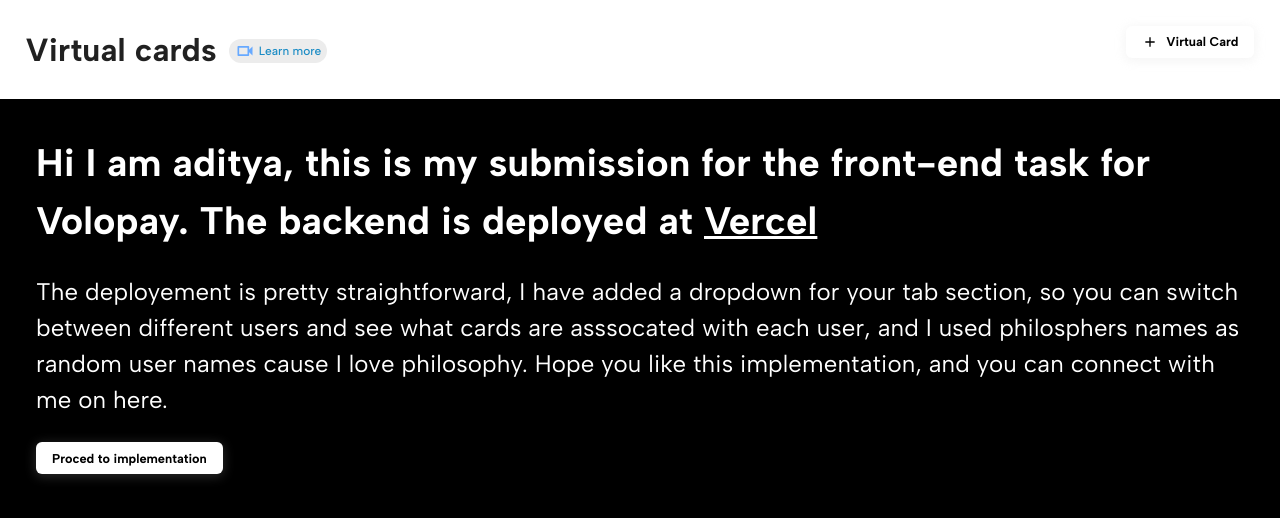
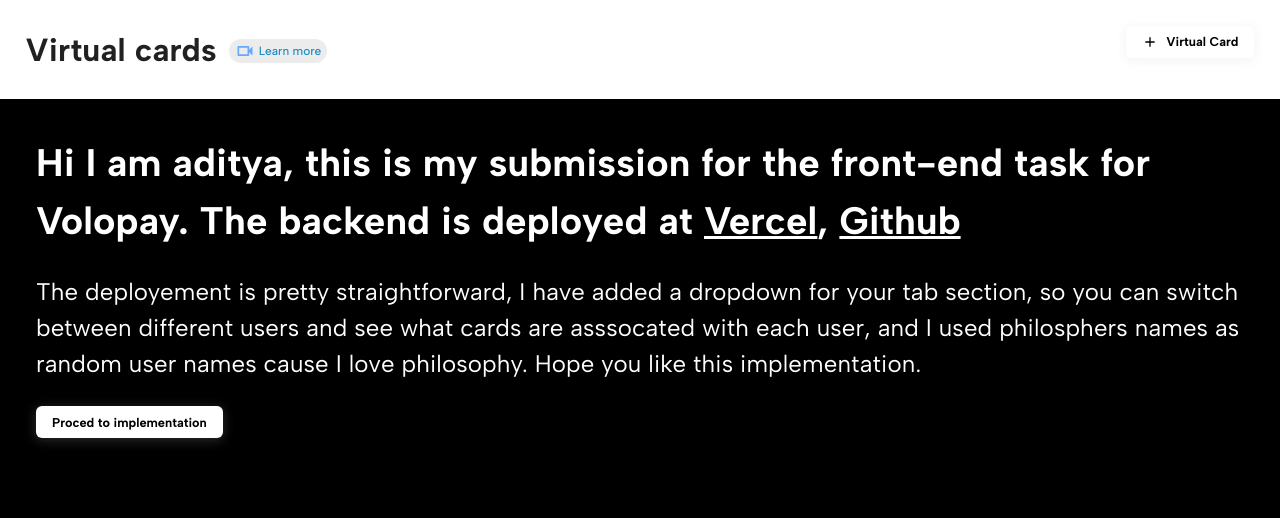
Before and after one commit to sevenpmdread/volo-fe, a React (Create React App) app: page /about in a window 1280 px wide. Shown: the top 518 px of the page. Built offline with nearby package versions, Linux system fonts and the light colour scheme.

Commit message:
about description

```diff
--- a/src/AboutMe.jsx
+++ b/src/AboutMe.jsx
@@ -8,11 +8,13 @@
                 <div className='about-me-text'>
                      <h2>Hi I am aditya, this is my submission for the front-end task for Volopay.
                      The backend is deployed at <a href="https://volo-server-nkxye02vr-sevenpmdread.vercel.app/" id="linktovercel" style={{color:'white'}}>Vercel</a>
+                     ,    <a href="https://github.com/sevenpmdread/VoloServer" id="linktovercel" style={{color:'white'}}>Github</a>
                      </h2>
                      <p style={{marginTop:24,fontSize:24,marginBottom:24}}>
                      The deployement is pretty straightforward, I have added a dropdown for your tab section, so you can switch between different users and see what cards are asssocated with each
                      user, and I used philosphers names as random user names cause I love philosophy.
-                     Hope you like this implementation, and you can connect with me on here.
+                     Hope you like this implementation.
+
                      </p>
                      <button className='createcard-button' onClick={()=>navigate(`/home/all`)}>
                       Proced to implementation
--- a/src/App.js
+++ b/src/App.js
@@ -29,9 +29,9 @@
        </button>
       </div>
       <Routes path="/">
+      <Route path='*' element={<Navigate to='/about' />} />
       <Route  path="/about" element={<AboutMe/>}/>
-
-            <Route  path="/home/:page" element={<Home/>}/>
+      <Route  path="/home/:page" element={<Home/>}/>
       </Routes>
     </div>
   );
--- a/src/Home.jsx
+++ b/src/Home.jsx
@@ -47,7 +47,6 @@
 
 
   let { page } = useParams();
-  console.log(page)
 
   const tabNameToIndex = {
     0:"yours",
@@ -61,7 +60,6 @@
     blocked:2
   }
 
-  console.log(indexToTabName[page])
 
   const handleInput = (e) => {
     setinputValue(e.target.value)
--- a/src/comps/BlockedCards.jsx
+++ b/src/comps/BlockedCards.jsx
@@ -12,7 +12,6 @@
   const loadData = () =>{
     let url = `https://volo-server-nkxye02vr-sevenpmdread.vercel.app/api/v1/cards/blocked/${displayMode.search.length ? displayMode.search : 'askdhasdkjashd'}/0`;
     axios.post(url,{filter:displayMode.filter}).then(res => {
-      console.log(res.data)
       setData(res.data);
     });
   }
--- a/src/comps/useFetch.js
+++ b/src/comps/useFetch.js
@@ -14,14 +14,12 @@
   }, [isFetching]);
 
   function isScrolling() {
-    console.log(window.innerHeight + document.documentElement.scrollTop, document.documentElement.offsetHeight)
     if (
       window.innerHeight + document.documentElement.scrollTop + 1 >
         document.documentElement.offsetHeight ||
       isFetching
     )
       return;
-    console.log("scroll botom")
     setIsFetching(true);
   }
   return [isFetching, setIsFetching];
--- a/src/index.js
+++ b/src/index.js
@@ -3,7 +3,6 @@
 import App from './App';
 import {BrowserRouter,Routes,Route,Navigate} from 'react-router-dom'
 import CssBaseline from '@mui/material/CssBaseline';
-import AboutMe from './AboutMe';
 const root = ReactDOM.createRoot(document.getElementById('root'));
 root.render(
   <React.StrictMode>
```
